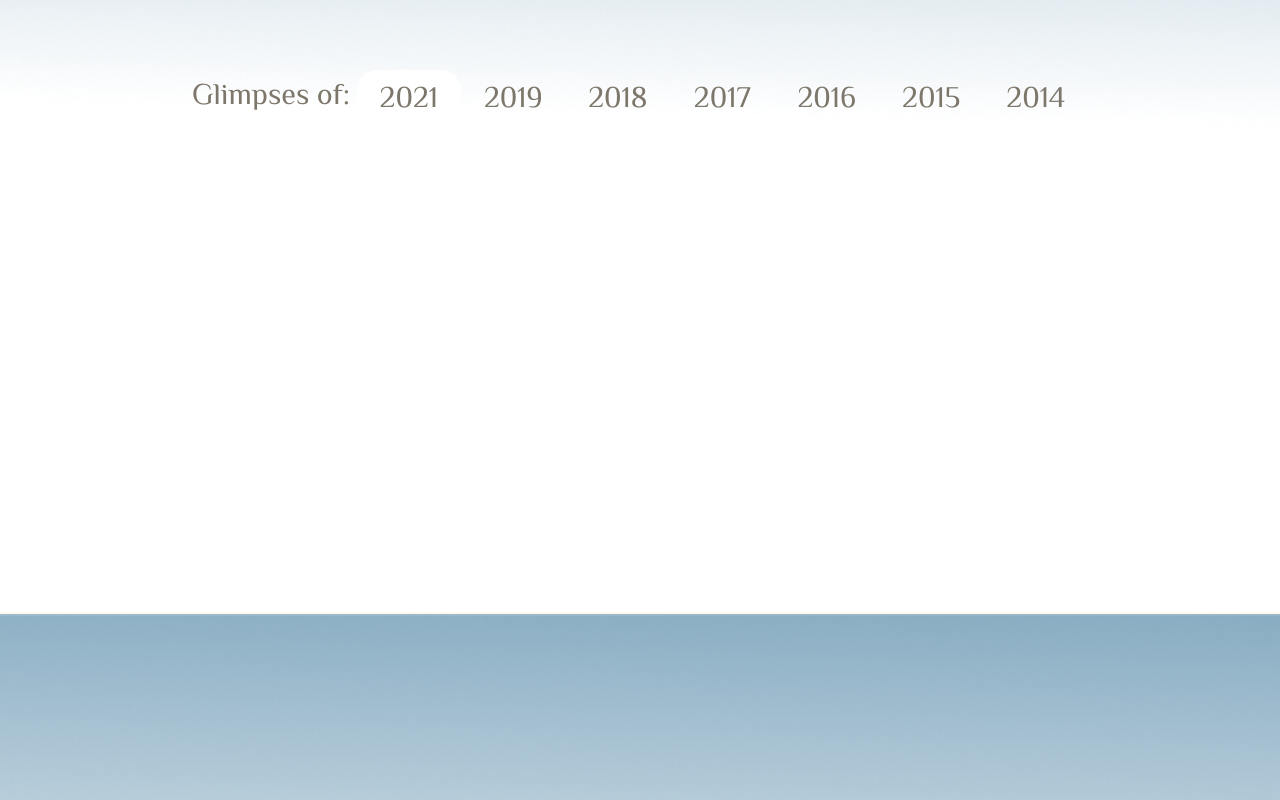
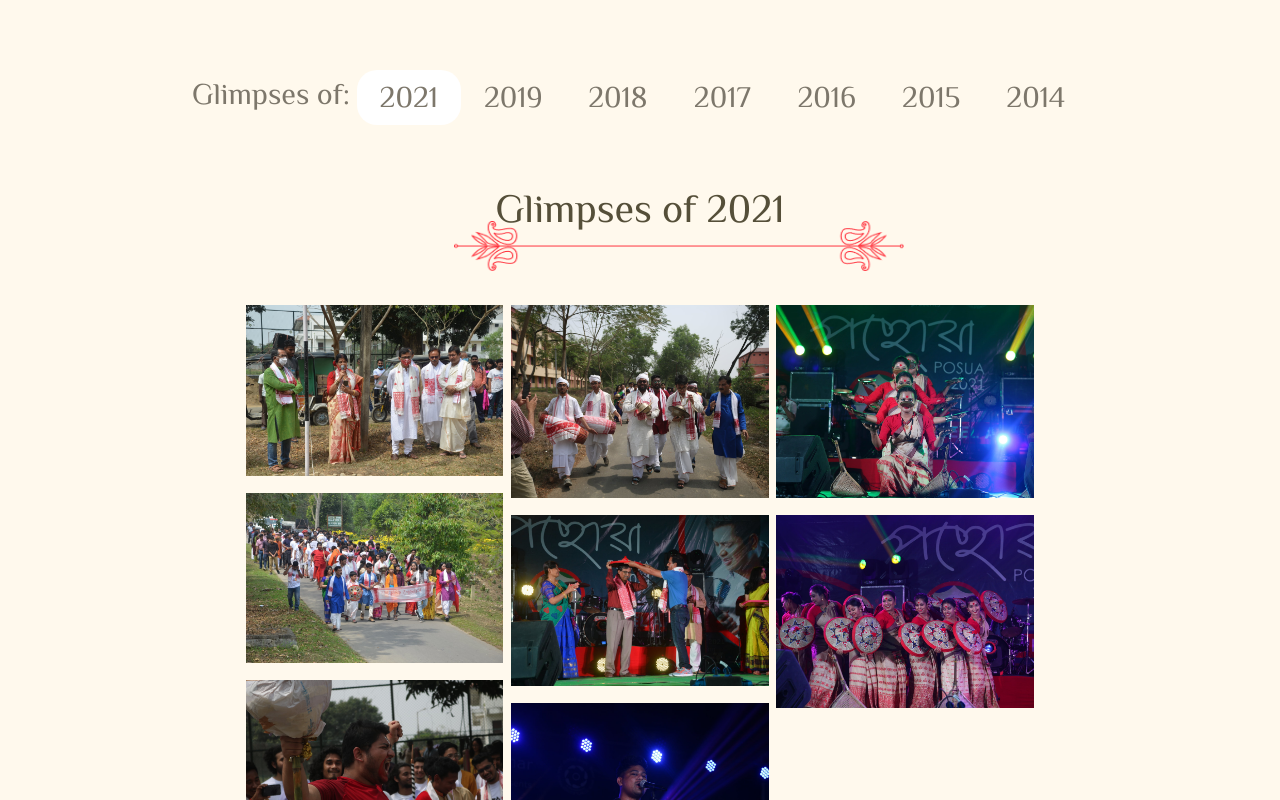
Before and after one commit to trishankusarma/Posua-Web-Site-2022, a React (Create React App) app: page /gallery in a window 1280 px wide. Shown: the part 480-1280 px from the top of the page. Built offline with nearby package versions, Linux system fonts and the light colour scheme; the HTML template or start-up script is replaced by a standard one.

Commit message:
solved CSS conflicts

```diff
--- a/src/components/Gallery/style.css
+++ b/src/components/Gallery/Gallery.css
@@ -7,7 +7,7 @@ body {
 
 @import url("https://fonts.googleapis.com/css2?family=Philosopher:ital,wght@0,400;0,700;1,400;1,700&display=swap");
 
-.cover {
+.cover1 {
   height: 220vh;
 }
 
@@ -97,13 +97,13 @@ body {
 
 /* tab bar and img css */
 
-*,
+/* *,
 ::before,
 ::after {
   box-sizing: border-box;
   margin: 0;
   padding: 0;
-}
+} */
 
 @import url("https://fonts.googleapis.com/css2?family=Philosopher:ital,wght@0,400;0,700;1,400;1,700&display=swap");
 
@@ -158,7 +158,7 @@ button {
 .content-tabs {
   flex-grow: 1;
 }
-.content {
+.content1 {
   background: transparent;
   padding: 0 20px;
   width: 100%;
@@ -167,7 +167,7 @@ button {
   transition: 350ms;
 }
 
-.active-content {
+.active-content1 {
   display: inline-block;
   transition: 350ms;
 }
@@ -310,7 +310,7 @@ button {
 }
 
 @media (max-width: 415px) {
-  .cover {
+  .cover1 {
     height: 310vh;
   }
 
--- a/src/components/Gallery/GalleryContent/Tabs.js
+++ b/src/components/Gallery/GalleryContent/Tabs.js
@@ -6,7 +6,7 @@ import Gallery2017 from "./galleryComponents/Gallery2017";
 import Gallery2016 from "./galleryComponents/Gallery2016";
 import Gallery2015 from "./galleryComponents/Gallery2015";
 import Gallery2014 from "./galleryComponents/Gallery2014";
-import "../style.css";
+import "../Gallery.css";
 import borderImage from "../../../assets/GalleryImages/Group22.png"
 
 function Tabs() {
@@ -69,7 +69,7 @@ function Tabs() {
       <div className="content-tabs">
 
         <div
-          className={toggleState === 1 ? "content  active-content" : "content"}
+          className={toggleState === 1 ? "content1  active-content1" : "content1"}
         >
           <h2 className="imageHeader">Glimpses of {year[0]}</h2>
           <img className="borderImage" src={borderImage} alt="" ></img>
@@ -77,7 +77,7 @@ function Tabs() {
         </div>
 
         <div
-          className={toggleState === 2 ? "content  active-content" : "content"}
+          className={toggleState === 2 ? "content1  active-content1" : "content1"}
         >
           <h2 className="imageHeader" >Glimpses of {year[1]}</h2>
           <img className="borderImage" src={borderImage} alt="" ></img>
@@ -85,7 +85,7 @@ function Tabs() {
         </div>
 
         <div
-          className={toggleState === 3 ? "content  active-content" : "content"}
+          className={toggleState === 3 ? "content1  active-content1" : "content1"}
         >
           <h2 className="imageHeader" >Glimpses of {year[2]}</h2>
           <img className="borderImage" src={borderImage} alt="" ></img>
@@ -93,7 +93,7 @@ function Tabs() {
         </div>
 
         <div
-          className={toggleState === 4 ? "content  active-content" : "content"}
+          className={toggleState === 4 ? "content1  active-content1" : "content1"}
         >
           <h2 className="imageHeader" >Glimpses of {year[3]}</h2>
           <img className="borderImage" src={borderImage} alt="" ></img>
@@ -101,7 +101,7 @@ function Tabs() {
         </div>
 
         <div
-          className={toggleState === 5 ? "content  active-content" : "content"}
+          className={toggleState === 5 ? "content1  active-content1" : "content1"}
         >
           <h2 className="imageHeader" >Glimpses of {year[4]}</h2>
           <img className="borderImage" src={borderImage} alt="" ></img>
@@ -109,7 +109,7 @@ function Tabs() {
         </div>
 
         <div
-          className={toggleState === 6 ? "content  active-content" : "content"}
+          className={toggleState === 6 ? "content1  active-content1" : "content1"}
         >
           <h2 className="imageHeader" >Glimpses of {year[5]}</h2>
           <img className="borderImage" src={borderImage} alt="" ></img>
@@ -117,7 +117,7 @@ function Tabs() {
         </div>
 
         <div
-          className={toggleState === 7 ? "content  active-content" : "content"}
+          className={toggleState === 7 ? "content1  active-content1" : "content1"}
         >
           <h2 className="imageHeader" >Glimpses of {year[6]}</h2>
           <img className="borderImage" src={borderImage} alt="" ></img>
--- a/src/components/Gallery/index.js
+++ b/src/components/Gallery/index.js
@@ -1,11 +1,11 @@
 import React from 'react'
 import GalleryContent from './GalleryContent/GalleryContent'
 import GalleryHeader from './GalleryHeader/GalleryHeader'
-import './style.css'
+import './Gallery.css'
 
 const Gallery = () => {
   return (
-    <div className='cover'>
+    <div className='cover1'>
         <GalleryHeader/>
         <GalleryContent/>
     </div>
```
